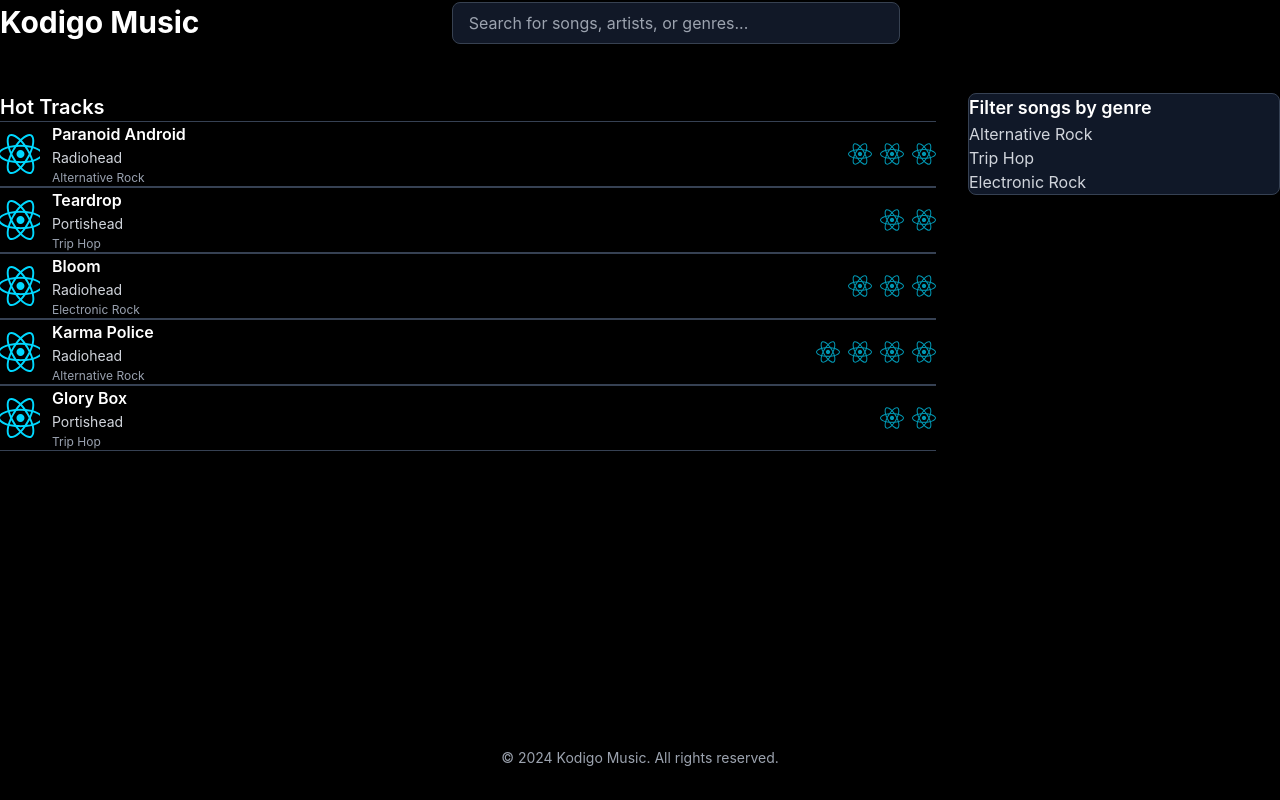
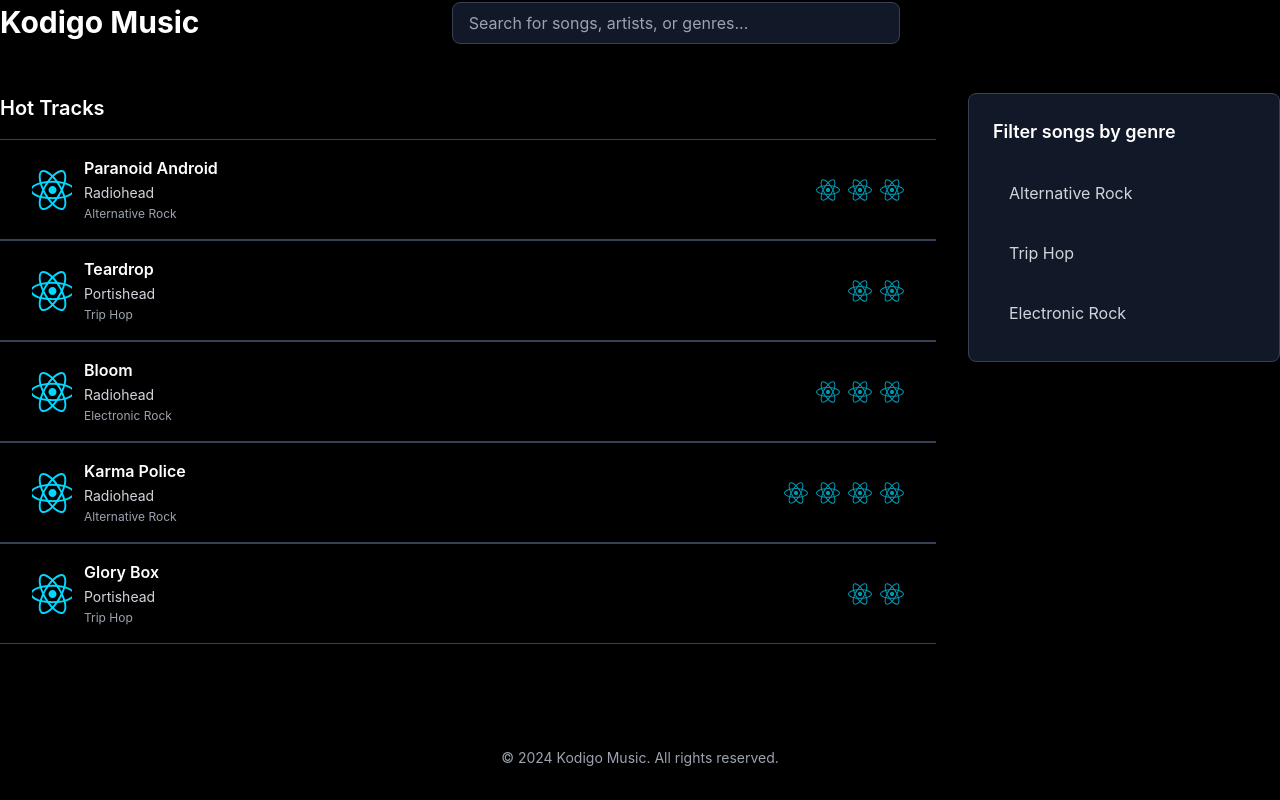
Before and after one commit to algodondev/kodigo-music, a React (Vite) app: page / in a window 1280 px wide. Built offline with nearby package versions, Linux system fonts and the light colour scheme.

Commit message:
fix: css styles for hot tracks, sidebar and songcard

```diff
--- /dev/null
+++ b/src/components/HotTracks.css
@@ -0,0 +1,14 @@
+.hot-tracks {
+  flex: 3 1 0%;
+}
+
+.hot-tracks-title {
+  font-size: 1.25rem;
+  font-weight: 600;
+  color: white;
+  margin-bottom: 1rem;
+}
+
+.hot-tracks-container {
+  overflow: hidden;
+}
--- a/src/components/HotTracks.jsx
+++ b/src/components/HotTracks.jsx
@@ -1,10 +1,11 @@
+import "./HotTracks.css";
 import SongCard from "./SongCard";
 
 export default function HotTracks({ songs }) {
   return (
-    <div className="flex-3">
-      <h2 className="text-xl font-semibold text-white mb-4">Hot Tracks</h2>
-      <div className="overflow-hidden">
+    <div className="hot-tracks">
+      <h2 className="hot-tracks-title">Hot Tracks</h2>
+      <div className="hot-tracks-container">
         {songs.map((song) => (
           <SongCard key={song.id} song={song} />
         ))}
--- /dev/null
+++ b/src/components/Sidebar.css
@@ -0,0 +1,50 @@
+.sidebar-container {
+  flex: 1 1 0%;
+}
+
+.sidebar {
+  width: 100%;
+  background-color: #111827;
+  border: 1px solid #374151;
+  border-radius: 0.5rem;
+  padding: 1.5rem;
+  height: fit-content;
+}
+
+.sidebar-title {
+  font-size: 1.125rem;
+  font-weight: 600;
+  color: white;
+  margin-bottom: 1.5rem;
+}
+
+.genre-buttons {
+  display: flex;
+  flex-direction: column;
+  gap: 0.75rem;
+}
+
+.genre-button {
+  width: 100%;
+  text-align: left;
+  padding: 0.75rem 1rem;
+  border-radius: 0.375rem;
+  transition: all 0.2s;
+  color: #d1d5db;
+}
+
+.genre-button:hover {
+  background-color: #1f2937;
+  color: white;
+}
+
+.genre-button.selected {
+  background-color: white;
+  color: black;
+}
+
+@media (max-width: 1023px) {
+  .sidebar-container.hidden {
+    display: none;
+  }
+}
--- a/src/components/Sidebar.jsx
+++ b/src/components/Sidebar.jsx
@@ -1,26 +1,24 @@
+import "./Sidebar.css";
+
 export default function Sidebar({ genres, selectedGenre, onGenreSelect }) {
   return (
-    <div className="w-full bg-gray-900 border border-gray-700 rounded-lg p-6 h-fit">
-      <h3 className="text-lg font-semibold text-white mb-6">
-        Filter songs by genre
-      </h3>
-      <div className="space-y-3">
+    <div className="sidebar-container">
+      <div className="sidebar">
+        <h3 className="sidebar-title">Filter songs by genre</h3>
+        <div className="genre-buttons">
           {genres.map((genre) => (
             <button
               key={genre}
               onClick={() =>
                 onGenreSelect(genre === selectedGenre ? null : genre)
               }
-            className={`w-full text-left px-4 py-3 rounded-md transition-colors duration-200 ${
-              selectedGenre === genre
-                ? "bg-white text-black"
-                : "text-gray-300 hover:bg-gray-800 hover:text-white"
-            }`}
+              className={`genre-button ${selectedGenre === genre ? "selected" : ""}`}
             >
               {genre}
             </button>
           ))}
         </div>
       </div>
+    </div>
   );
 }
--- /dev/null
+++ b/src/components/SongCard.css
@@ -0,0 +1,81 @@
+.song-card {
+  display: flex;
+  align-items: center;
+  justify-content: space-between;
+  padding: 1rem 2rem;
+  border-top: 1px solid #374151;
+  border-bottom: 1px solid #374151;
+  transition: all 0.2s;
+  gap: 0.75rem;
+}
+
+.song-card:hover {
+  background-color: #111827;
+}
+
+.song-info {
+  display: flex;
+  align-items: center;
+  gap: 0.75rem;
+  padding: 0;
+}
+
+.song-icon {
+  width: 2.5rem;
+  height: 2.5rem;
+  border-radius: 0.25rem;
+  object-fit: cover;
+}
+
+.song-details {
+  display: flex;
+  flex-direction: column;
+  gap: 0.125rem;
+}
+
+.song-title {
+  font-size: 1rem;
+  font-weight: 600;
+  color: white;
+  margin: 0;
+}
+
+.song-artist {
+  font-size: 0.875rem;
+  color: #d1d5db;
+  margin: 0;
+}
+
+.song-genre {
+  font-size: 0.75rem;
+  color: #9ca3af;
+  margin: 0;
+}
+
+.song-platforms {
+  display: flex;
+  gap: 0.5rem;
+  align-items: center;
+}
+
+.platform-icon {
+  width: 1.5rem;
+  height: 1.5rem;
+  opacity: 0.7;
+  transition: opacity 0.2s;
+}
+
+.platform-icon:hover {
+  opacity: 1;
+}
+
+@media (max-width: 767px) {
+  .song-card {
+    flex-direction: column;
+    align-items: flex-start;
+  }
+
+  .song-platforms {
+    align-self: flex-end;
+  }
+}
--- a/src/components/SongCard.jsx
+++ b/src/components/SongCard.jsx
@@ -1,29 +1,28 @@
+import "./SongCard.css";
 import reactLogo from "../assets/react.svg";
 
 export default function SongCard({ song }) {
   return (
-    <div className="flex items-center justify-between py-8 px-8 border-t border-b border-gray-700 transition-all duration-200 hover:bg-gray-900 md:flex-row flex-col gap-3 md:gap-0">
-      <div className="flex items-center gap-3 py-6">
+    <div className="song-card">
+      <div className="song-info">
         <img
           src={reactLogo}
           alt="Music icon"
-          className="w-10 h-10 rounded object-cover"
+          className="song-icon"
         />
-        <div className="flex flex-col gap-0.5">
-          <h3 className="text-base font-semibold text-white m-0">
-            {song.title}
-          </h3>
-          <p className="text-sm text-gray-300 m-0">{song.artist}</p>
-          <p className="text-xs text-gray-400 m-0">{song.genre}</p>
+        <div className="song-details">
+          <h3 className="song-title">{song.title}</h3>
+          <p className="song-artist">{song.artist}</p>
+          <p className="song-genre">{song.genre}</p>
         </div>
       </div>
-      <div className="flex gap-2 items-center md:self-auto self-end">
+      <div className="song-platforms">
         {song.platforms.map((platform, index) => (
           <img
             key={index}
             src={reactLogo}
             alt={`${platform} platform`}
-            className="w-6 h-6 opacity-70 transition-opacity duration-200 hover:opacity-100"
+            className="platform-icon"
             title={platform}
           />
         ))}
```
Lines whose indentation alone changed are shown as unchanged.
